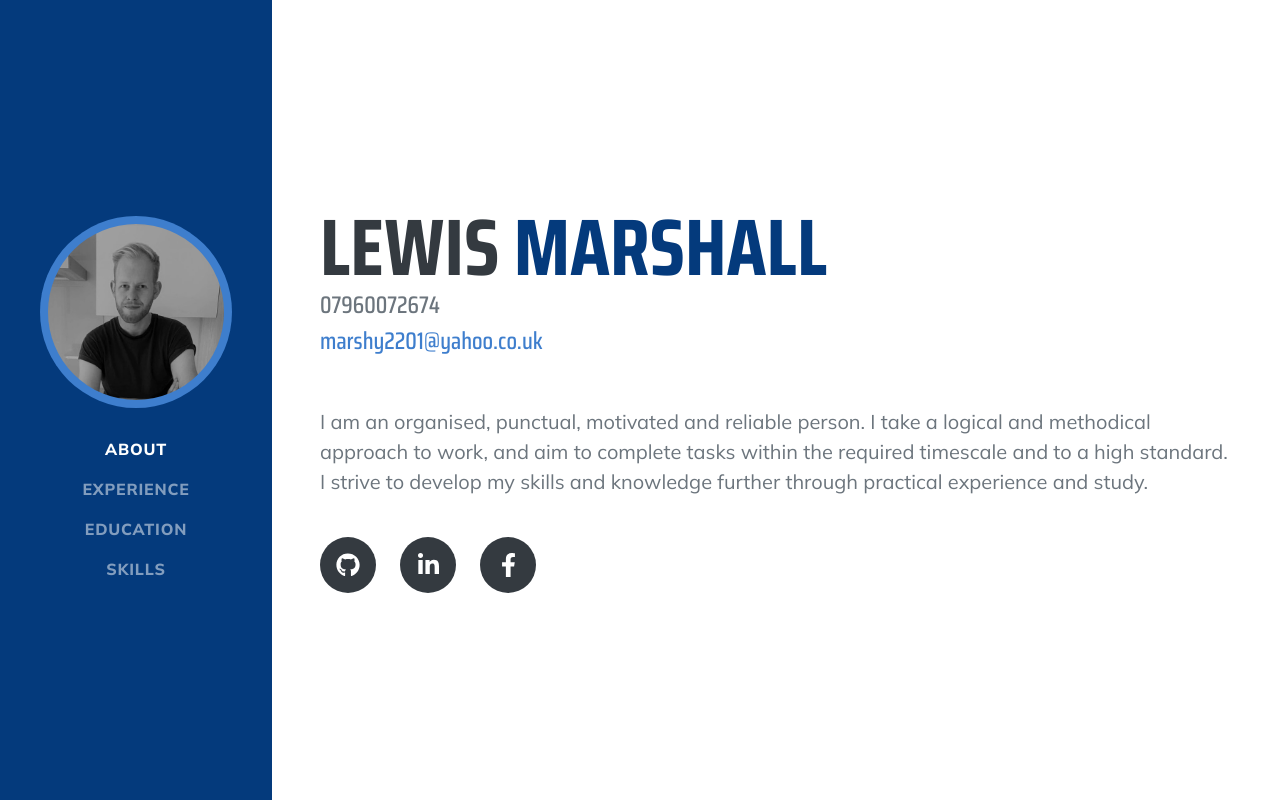
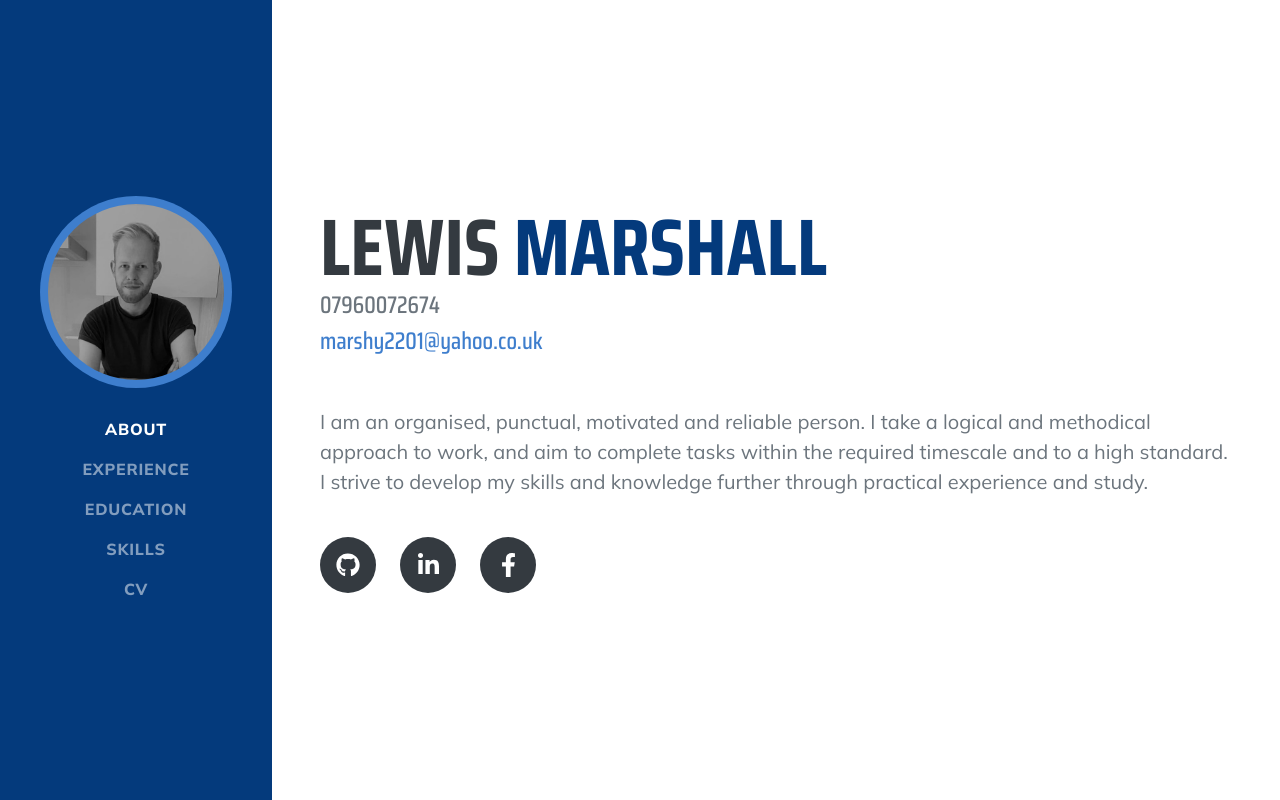
Before and after one commit to marshy2201/marshy2201.github.io, a React (Create React App) app: page / in a window 1280 px wide. Shown: the top 800 px of the page. Built offline with nearby package versions, Linux system fonts and the light colour scheme.

Commit message:
CV pdf link added

```diff
--- a/src/components/Navbar.js
+++ b/src/components/Navbar.js
@@ -62,6 +62,7 @@ const NavbarComponent = () => {
             onClick={closeNav}
             className="nav-link"
           >Skills</Link>
+          <Nav.Link href="/lewis-marshall-cv.pdf" active={false} target="_blank">CV</Nav.Link>
         </Nav>
       </Navbar.Collapse>
     </Navbar>
```
Also changed, not shown: 1 other file (tests, documents, lock files or other folders).
